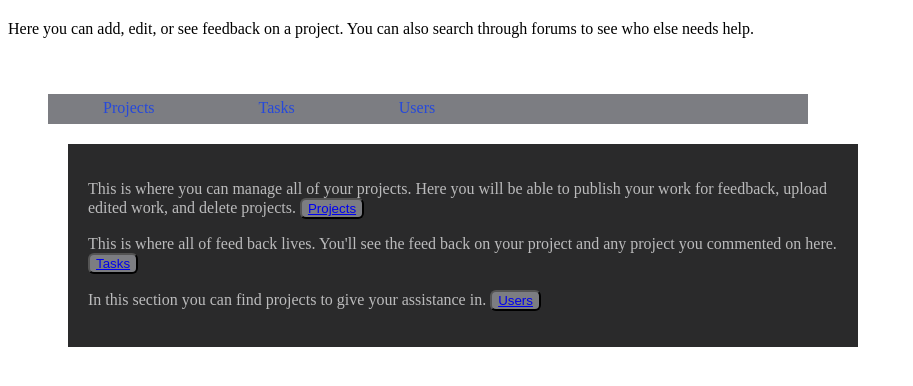
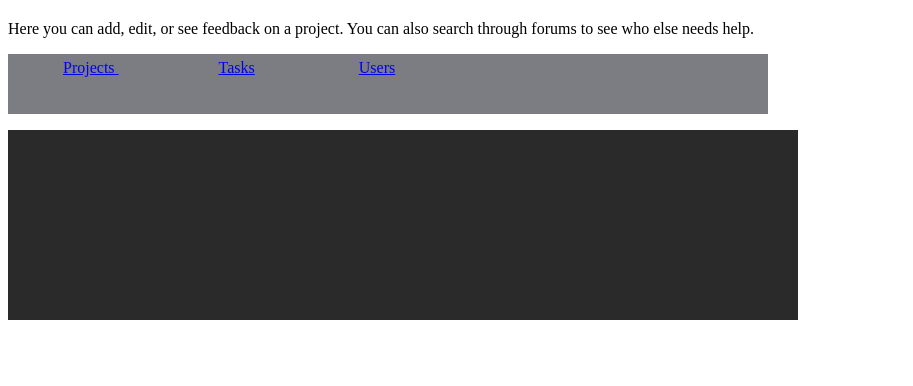
Before and after one commit to DMonroe08/PWA2, a PHP site: page /dashboard.html in a window 1280 px wide. Shown: the part 242-628 px from the top of the page, without its empty margins (0-913 px from the left). Run offline with PHP 8.4, Linux system fonts and the light colour scheme; some libraries are stand-ins or nearby versions.

Commit message:
Revised code
Tool tips now work.
Accordion looses print now
modal still not working

```diff
--- a/Monroe_Danielle_Project/css/style.css
+++ b/Monroe_Danielle_Project/css/style.css
@@ -13,14 +13,15 @@
     margin: 20px;
     background: #2a2a2b;
 }
+
 #container{
     width: 90px;
     float: left;
-
 }
 
 .slogan{
     color: #2649DB;
+    margin-left: 20px;
 }
 
 img{
@@ -37,6 +38,7 @@
     font: 40pt;
     font-family: Helvetica Neue, Roboto, serif;
     font-weight: bold;
+    margin-left: 20px;
 }
 
 h2,h3{
@@ -85,53 +87,45 @@
     line-height: 145%;
 }
 
+/* styling for accordion */
 #tabs{
-
     width: 750px;
     padding: 20px;
-    margin: 20px;
-
+    height: 150px;
+    background-color:#2a2a2b;
 }
 
-#tabs_nav{
+#tabs-nav{
     list-style-type: none;
     width: 750px;
     text-decoration: none;
     padding: 5px;
-    background: #7c7d82;
-    height: 20px;
+    background-color: #7c7d82;
+    height: 50px;
 }
 
-#tabs_nav li{
+#tabs-nav li{
     color: #2649DB;
     display: inline;
     padding: 50px;
     width: 200px;
-
-
 }
 
-#tabs_info{
-    background:#2a2a2b;
+#tabs p{
     color: #bbbbbc;
-    width: 750px;
-    padding: 20px;
-    margin: 20px;
 }
 
 
-
+/* styling for modal */
 #overlay{
     width: 100%;
     height: 100%;
-    color: #0924B2;
-    opacity: .4;
+    background: rgba(255,255,255,.3);
     position: absolute;
     top: 0;
     left: 0;
     z-index: 1000;
     display: none;
-    border: solid;
 }
 
 #modal{
@@ -140,19 +134,32 @@
     border-radius: 4px;
     overflow: hidden;
     position: relative;
+    top: 50%;
+    left: 50%;
+    margin-top: -200px;
+    margin-left: -200px;
+    z-index: 1001;
+    display: none;
+}
+
+#modal p{
+    margin: 15px;
 }
 
 #modal .close{
     position: absolute;
     border: solid;
     cursor: pointer;
+    right: 5px;
+    top: 5px;
+    font-size: 16px;
+    font-weight: bold;
+    background-color: #f00;
 }
-
 
 .status:checked{
     background: #2649DB;
 }
-
 
 .add{
     background-color: #000207;
--- a/Monroe_Danielle_Project/dashboard.html
+++ b/Monroe_Danielle_Project/dashboard.html
@@ -35,14 +35,6 @@
 
 
 
-<!-- jquery -->
-<script src="//ajax.googleapis.com/ajax/libs/jquery/1.11.0/jquery.min.js"></script>
-<!-- plugins -->
-
-
-<!-- main -->
-<script type="text/javascript" src="js/main.js"></script>
-
 
 
 <div id="header">
@@ -60,29 +52,29 @@
 </div>
 <p> Here you can add, edit, or see feedback on a project. You can also search through forums to see who else needs help.</p>
 
-    <div id="tabs">
+
 
 <div>
-            <ul id="tabs_nav">
-                <li> <a href="#projects"></a> Projects </li>
-                <li> <a href="#tasks"></a> Tasks</li>
-                <li> <a href="#users"></a> Users </li>
+    <ul id="tabs-nav">
+        <li><a href="#projects"> Projects </a></li>
+        <li><a href="#tasks"> Tasks</a></li>
+        <li><a href="#users"> Users</a> </li>
     </ul>
-        </div>
-        <div id="tabs_info">
+
+    <div id="tabs">
         <p id="projects">
             This is where you can manage all of your projects. Here you will be able to publish your work for feedback, upload edited work, and delete projects.
-                <button class="projectsButton"><a href="projects.html">Projects</a></button>
+            <button class="projectsbtn">Projects</button>
         </p>
 
         <p id="tasks">
             This is where all of feed back lives. You'll see the feed back on your project and any project you commented on here.
-                <button class="tasksButton"><a href="tasks.html">Tasks</a></button>
+            <button class="tasksbtn">Tasks</button>
         </p>
 
         <p id="users">
             In this section you can find projects to give your assistance in.
-                <button class="usersButton"><a href="users.html">Users</a></button>
+            <button class="usersbtn">Users</button>
         </p>
     </div>
 </div>
@@ -90,10 +82,14 @@
 
 
 
-<script type="text/javascript" src="js/plugins/jquery-1.11.1.min.js">
-</script>
+<!-- jquery -->
+<script src="//ajax.googleapis.com/ajax/libs/jquery/1.11.1/jquery.min.js"></script>
+<!-- plugins -->
 
+
+<!-- main -->
 <script type="text/javascript" src="js/main.js"></script>
+
 
 
 </body>
--- a/Monroe_Danielle_Project/js/main.js
+++ b/Monroe_Danielle_Project/js/main.js
@@ -52,46 +52,54 @@
 
 
 
-})(jQuery); // end private scope
+
 
 
     /* jQuery for tabs */
 
-$('#tabs_info p').hide().ep(0);
-$('#tabs_info p:not(first)').hide();
-$('#tabs_nav li').click(function(e){
+    $('#tabs p').hide().ep(0).show();
+    $('#tabs p:not(:first)').hide();
+    $('#tabs-nav li').click(function(e){
         e.preventDefault();
         $('#tabs p').hide();
-    $('#tabs_nav .current').removeClass("current");
+        $('#tabs-nav .current').removeClass("current");
         $(this).addClass('current');
         var clicked = $(this).find('a:first').attr('href');
-    $('#tabes ' + clicked).fadeIn('medium');
+        $('#tabs ' + clicked).fadeIn('fast');
 
-})..eq(0).addClass('current');
+    }).eq(0).addClass('current');
 
 
     /* jQuery for Projects form */
 
-$('.modal').on('click', function(event){
+    $('.modalClick').on('click', function(event){
         event.preventDefault();
         $('#overlay')
-        .fadeIn(485)
-        .find('#projectForm')
+            .fadeIn()
+            .find('#modal')
             .fadeIn();
 
+    });
+
+    $('.close').on('click', function(event){
+        event.preventDefault();
+        $('#overlay')
+            .fadeOut()
+            .find('#modal')
+            .fadeOut();
     });
 
 
     /* jQuery for add and status buttons */
 
-$('.status').hover(function(){
-    $(this).fadeTo(300, 3);
+    $('.status').mouseover(function(){
+        $(this).fadeTo(100, .3);
     });
 
 
-$('.add').hover(function(){
-    $(this).fadeOut(300);
-    $(this).fadeIn(300);
+    $('.status').mouseover(function(){
+        $(this).fadeTo(100, 1);
+
     });
 
 
@@ -101,14 +109,35 @@
     $('.mastTooltip').hover(function(){
         var title = $(this).attr('title');
         $(this).data('tipText',title).removeAttr('title');
-    $('<p class="toolTip"></p>).text(title).appendTo('body').fadeIn('slow);
+        $('<p class="toolTip"></p>').text(title).appendTo('body').fadeIn('slow');
     }, function(){
         $(this).attr('title', $(this).data('tipText'));
         $('.tooltip').remove();
     }).mousemove(function(e){
             var mousex = e.pageX + 15;
             var mousey = e.pageY + 25;
-        $('.tooldtip')
+            $('.tooltip')
                 .css({top: mousey, left: mousex})
 
         });
+
+
+    /* jQuery for Tool Tips */
+
+    $('.masterTooltip').hover(function(){
+        var title = $(this).attr('title');
+        $(this).data('tipText',title).removeAttr('title');
+        $('<p class="toolTip"></p>').text(title).appendTo('body').fadeIn('slow');
+    }, function(){
+        $(this).attr('title', $(this).data('tipText'));
+        $('.tooltip').remove();
+    }).mousemove(function(e){
+            var mousex = e.pageX + 15;
+            var mousey = e.pageY + 25;
+            $('.tooltip')
+                .css({top: mousey, left: mousex })
+
+        });
+
+
+})(jQuery); // end private scope
```
Also changed, not shown: Monroe_Danielle_Project/index.html (+4 -4 lines), Monroe_Danielle_Project/projects.html (+4 -4 lines). Lines whose indentation alone changed are shown as unchanged.
